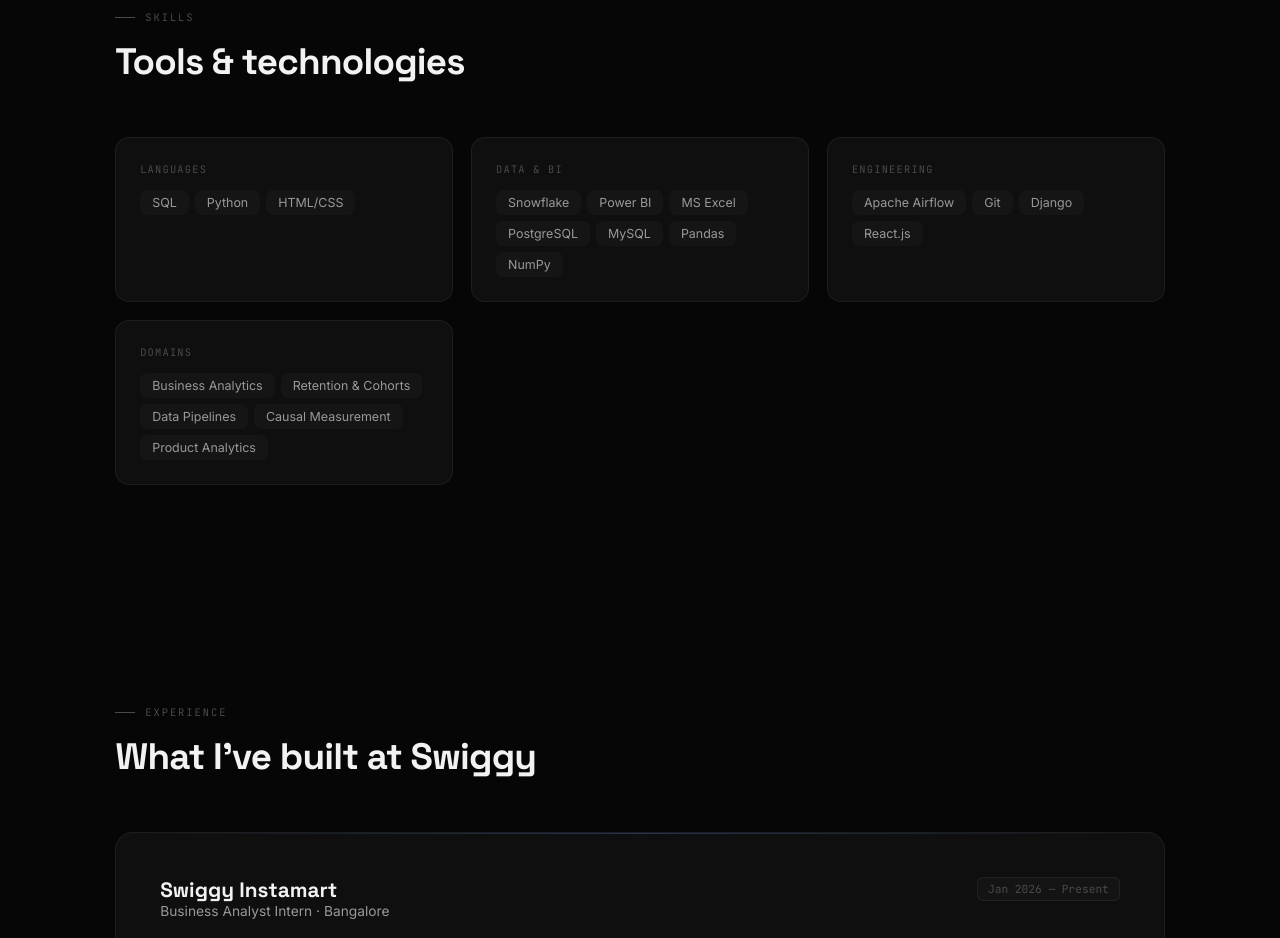
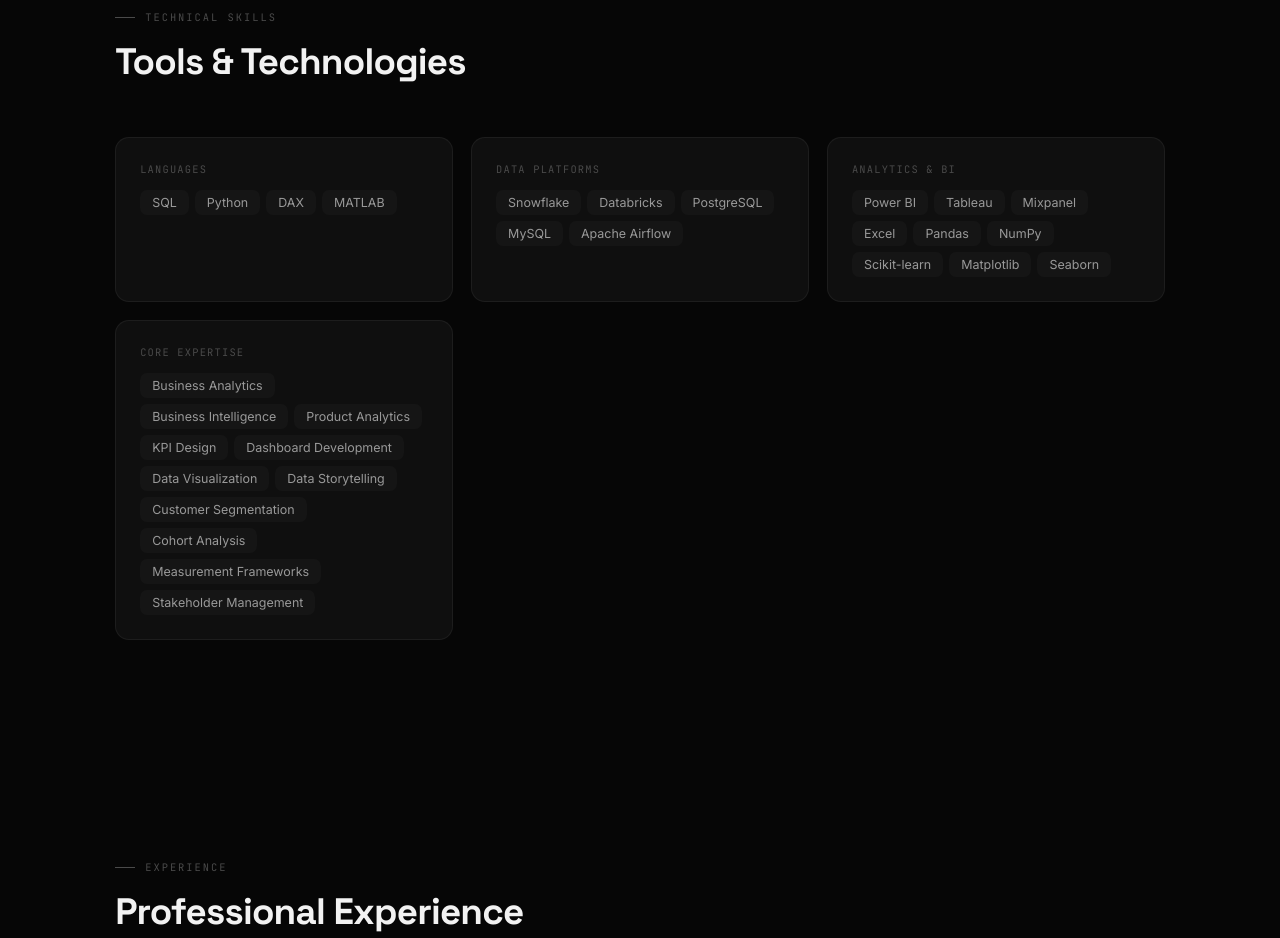
Before and after one commit to manishrshetty11/Portfolio, a plain HTML site: page index.html in a window 1280 px wide. Shown: the part 900-1838 px from the top of the page. Drawn offline with nearby package versions, Linux system fonts and the light colour scheme.

Commit message:
updating mail info

```diff
--- a/index.html
+++ b/index.html
@@ -193,11 +193,11 @@
     <div class="hero-content">
         <div class="hero-tag">Business Analyst · Swiggy Instamart</div>
         <h1 class="hero-name">Manish R<br><span class="highlight">Shetty</span></h1>
-        <p class="hero-desc">I build measurement frameworks, prove program ROI, and deliver insights that leadership acts on — quantifying impact of a 5,000+ SKU program at scale.</p>
+        <p class="hero-desc"><strong>Business Analyst passionate about Product Analytics, Experimentation, and Growth.</strong><br><br>I build measurement frameworks, quantify business impact, and deliver insights that drive product and business decisions.</p>
         <div class="hero-links">
             <!-- Resume — change href to update -->
             <a href="ManishShetty_Resume.pdf" class="s-link magnetic" target="_blank"><svg viewBox="0 0 24 24" fill="none" stroke="currentColor" stroke-width="2" stroke-linecap="round" stroke-linejoin="round"><path d="M14 2H6a2 2 0 0 0-2 2v16a2 2 0 0 0 2 2h12a2 2 0 0 0 2-2V8z"/><polyline points="14 2 14 8 20 8"/><line x1="16" y1="13" x2="8" y2="13"/><line x1="16" y1="17" x2="8" y2="17"/></svg>Resume</a>
-            <a href="mailto:manishrshetty11@gmail.com" class="s-link magnetic" target="_blank"><svg viewBox="0 0 24 24" fill="none" stroke="currentColor" stroke-width="2" stroke-linecap="round" stroke-linejoin="round"><rect x="2" y="4" width="20" height="16" rx="2"/><path d="m22 7-8.97 5.7a1.94 1.94 0 0 1-2.06 0L2 7"/></svg>Email</a>
+            <a href="https://mail.google.com/mail/?view=cm&fs=1&to=manishrshetty11@gmail.com" target="_blank" rel="noopener noreferrer" class="s-link magnetic" target="_blank"><svg viewBox="0 0 24 24" fill="none" stroke="currentColor" stroke-width="2" stroke-linecap="round" stroke-linejoin="round"><rect x="2" y="4" width="20" height="16" rx="2"/><path d="m22 7-8.97 5.7a1.94 1.94 0 0 1-2.06 0L2 7"/></svg>Email</a>
             <a href="https://www.linkedin.com/in/manish-shetty-7838a02a7" class="s-link magnetic" target="_blank"><svg viewBox="0 0 24 24" fill="none" stroke="currentColor" stroke-width="2" stroke-linecap="round" stroke-linejoin="round"><path d="M16 8a6 6 0 0 1 6 6v7h-4v-7a2 2 0 0 0-2-2 2 2 0 0 0-2 2v7h-4v-7a6 6 0 0 1 6-6z"/><rect x="2" y="9" width="4" height="12"/><circle cx="4" cy="4" r="2"/></svg>LinkedIn</a>
             <a href="https://github.com/manishrshetty11" class="s-link magnetic" target="_blank"><svg viewBox="0 0 24 24" fill="none" stroke="currentColor" stroke-width="2" stroke-linecap="round" stroke-linejoin="round"><path d="M15 22v-4a4.8 4.8 0 0 0-1-3.5c3 0 6-2 6-5.5.08-1.25-.27-2.48-1-3.5.28-1.15.28-2.35 0-3.5 0 0-1 0-3 1.5-2.64-.5-5.36-.5-8 0C6 2 5 2 5 2c-.3 1.15-.3 2.35 0 3.5A5.403 5.403 0 0 0 4 9c0 3.5 3 5.5 6 5.5-.39.49-.68 1.05-.85 1.65-.17.6-.22 1.23-.15 1.85v4"/><path d="M9 18c-4.51 2-5-2-7-2"/></svg>GitHub</a>
         </div>
@@ -205,56 +205,73 @@
 </section>
 
 <!-- SKILLS -->
+
 <section class="sec" id="skills">
-    <div class="sec-label">Skills</div>
-    <h2 class="sec-title">Tools & technologies</h2>
+    <div class="sec-label">Technical Skills</div>
+    <h2 class="sec-title">Tools & Technologies</h2>
     <div class="skills-grid">
+
         <div class="skill-group">
             <div class="skill-group-title">Languages</div>
             <div class="skill-list">
                 <span class="skill-item">SQL</span>
                 <span class="skill-item">Python</span>
-                <span class="skill-item">HTML/CSS</span>
+                <span class="skill-item">DAX</span>
+                <span class="skill-item">MATLAB</span>
             </div>
         </div>
+
         <div class="skill-group">
-            <div class="skill-group-title">Data & BI</div>
+            <div class="skill-group-title">Data Platforms</div>
             <div class="skill-list">
                 <span class="skill-item">Snowflake</span>
-                <span class="skill-item">Power BI</span>
-                <span class="skill-item">MS Excel</span>
+                <span class="skill-item">Databricks</span>
                 <span class="skill-item">PostgreSQL</span>
                 <span class="skill-item">MySQL</span>
+                <span class="skill-item">Apache Airflow</span>
+            </div>
+        </div>
+
+        <div class="skill-group">
+            <div class="skill-group-title">Analytics & BI</div>
+            <div class="skill-list">
+                <span class="skill-item">Power BI</span>
+                <span class="skill-item">Tableau</span>
+                <span class="skill-item">Mixpanel</span>
+                <span class="skill-item">Excel</span>
                 <span class="skill-item">Pandas</span>
                 <span class="skill-item">NumPy</span>
+                <span class="skill-item">Scikit-learn</span>
+                <span class="skill-item">Matplotlib</span>
+                <span class="skill-item">Seaborn</span>
             </div>
         </div>
+
         <div class="skill-group">
-            <div class="skill-group-title">Engineering</div>
+            <div class="skill-group-title">Core Expertise</div>
             <div class="skill-list">
-                <span class="skill-item">Apache Airflow</span>
-                <span class="skill-item">Git</span>
-                <span class="skill-item">Django</span>
-                <span class="skill-item">React.js</span>
+                <span class="skill-item">Business Analytics</span>
+                <span class="skill-item">Business Intelligence</span>
+                <span class="skill-item">Product Analytics</span>
+                <span class="skill-item">KPI Design</span>
+                <span class="skill-item">Dashboard Development</span>
+                <span class="skill-item">Data Visualization</span>
+                <span class="skill-item">Data Storytelling</span>
+                <span class="skill-item">Customer Segmentation</span>
+                <span class="skill-item">Cohort Analysis</span>
+                <span class="skill-item">Measurement Frameworks</span>
+                <span class="skill-item">Stakeholder Management</span>
             </div>
         </div>
-        <div class="skill-group">
-            <div class="skill-group-title">Domains</div>
-            <div class="skill-list">
-                <span class="skill-item">Business Analytics</span>
-                <span class="skill-item">Retention & Cohorts</span>
-                <span class="skill-item">Data Pipelines</span>
-                <span class="skill-item">Causal Measurement</span>
-                <span class="skill-item">Product Analytics</span>
-            </div>
-        </div>
+
     </div>
 </section>
+
 
 <!-- WORK EXPERIENCE -->
 <section class="sec" id="experience">
     <div class="sec-label">Experience</div>
-    <h2 class="sec-title">What I've built at Swiggy</h2>
+    <h2 class="sec-title">Professional Experience</h2>
     <div class="exp-block">
         <div class="exp-top">
             <div>
@@ -349,7 +366,7 @@
     <span class="f-copy">Manish R Shetty · 2026</span>
     <div class="f-links">
         <a href="ManishShetty_Resume.pdf" class="f-link" target="_blank"><svg viewBox="0 0 24 24" fill="none" stroke="currentColor" stroke-width="2" stroke-linecap="round" stroke-linejoin="round"><path d="M14 2H6a2 2 0 0 0-2 2v16a2 2 0 0 0 2 2h12a2 2 0 0 0 2-2V8z"/><polyline points="14 2 14 8 20 8"/></svg>Resume</a>
-        <a href="mailto:manishrshetty11@gmail.com" class="f-link" target="_blank"><svg viewBox="0 0 24 24" fill="none" stroke="currentColor" stroke-width="2" stroke-linecap="round" stroke-linejoin="round"><rect x="2" y="4" width="20" height="16" rx="2"/><path d="m22 7-8.97 5.7a1.94 1.94 0 0 1-2.06 0L2 7"/></svg>Email</a>
+        <a href="https://mail.google.com/mail/?view=cm&fs=1&to=manishrshetty11@gmail.com" target="_blank" rel="noopener noreferrer" class="f-link" target="_blank"><svg viewBox="0 0 24 24" fill="none" stroke="currentColor" stroke-width="2" stroke-linecap="round" stroke-linejoin="round"><rect x="2" y="4" width="20" height="16" rx="2"/><path d="m22 7-8.97 5.7a1.94 1.94 0 0 1-2.06 0L2 7"/></svg>Email</a>
         <a href="https://www.linkedin.com/in/manish-shetty-7838a02a7" class="f-link" target="_blank"><svg viewBox="0 0 24 24" fill="none" stroke="currentColor" stroke-width="2" stroke-linecap="round" stroke-linejoin="round"><path d="M16 8a6 6 0 0 1 6 6v7h-4v-7a2 2 0 0 0-2-2 2 2 0 0 0-2 2v7h-4v-7a6 6 0 0 1 6-6z"/><rect x="2" y="9" width="4" height="12"/><circle cx="4" cy="4" r="2"/></svg>LinkedIn</a>
         <a href="https://github.com/manishrshetty11" class="f-link" target="_blank"><svg viewBox="0 0 24 24" fill="none" stroke="currentColor" stroke-width="2" stroke-linecap="round" stroke-linejoin="round"><path d="M15 22v-4a4.8 4.8 0 0 0-1-3.5c3 0 6-2 6-5.5.08-1.25-.27-2.48-1-3.5.28-1.15.28-2.35 0-3.5 0 0-1 0-3 1.5-2.64-.5-5.36-.5-8 0C6 2 5 2 5 2c-.3 1.15-.3 2.35 0 3.5A5.403 5.403 0 0 0 4 9c0 3.5 3 5.5 6 5.5-.39.49-.68 1.05-.85 1.65-.17.6-.22 1.23-.15 1.85v4"/><path d="M9 18c-4.51 2-5-2-7-2"/></svg>GitHub</a>
     </div>
```
